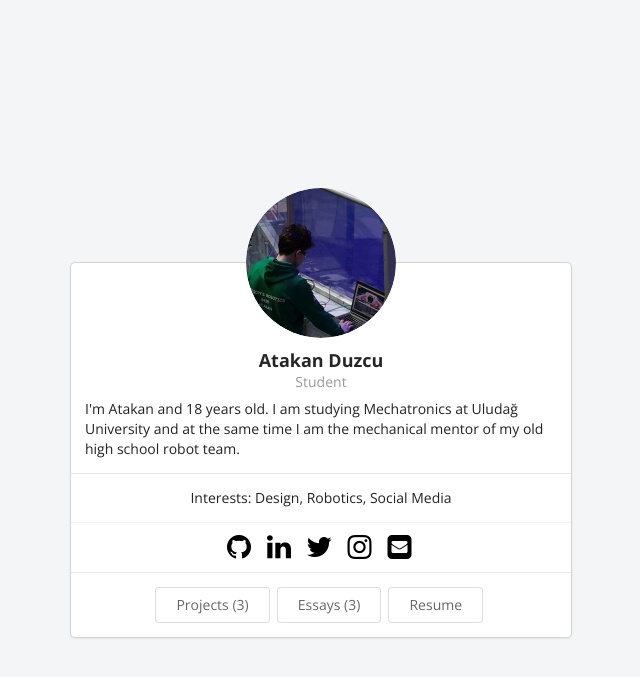
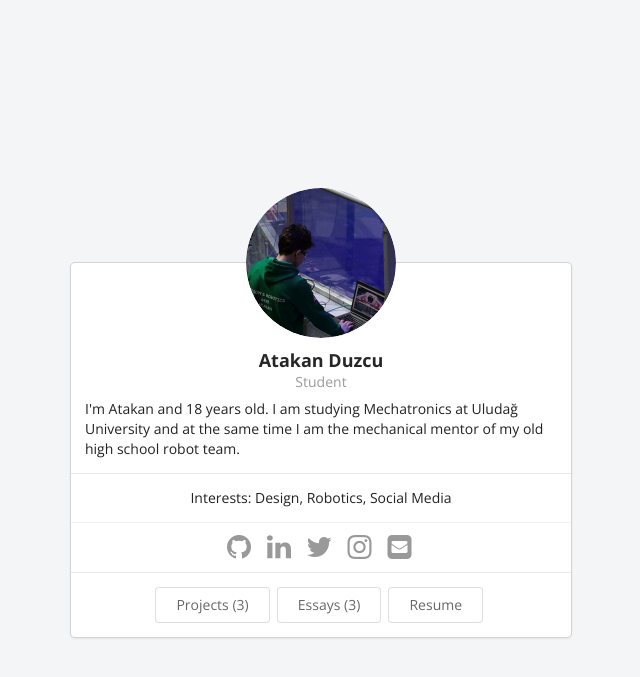
Before and after one commit to atakanduzcu/denemece, a Jekyll site: the page built from index.html, in a window 1280 px wide. Shown: the top 677 px of the page, without its empty margins (319-959 px from the left). Built offline with Jekyll 4.4.1, drawn with Linux system fonts in a browser that asks for light colours.

Commit message:
Update stylesheet-default.scss

```diff
--- a/css/stylesheet-default.scss
+++ b/css/stylesheet-default.scss
@@ -1,4 +1,3 @@
----
 # Provide front matter so Jekyll processes this file as SASS.
 ---
 @charset "utf-8";
@@ -8,7 +7,7 @@
 
 // Default background color
 body {
-  background-color: #212121;
+  background-color: #f2f2f2;
 }
 
 // Default menubar color
@@ -18,7 +17,7 @@
 
 // Default home page icon color
 .icon-color {
-  color: darken(purple, 40%);
+  color: darken(silver, 40%);
 }
 
 
```
